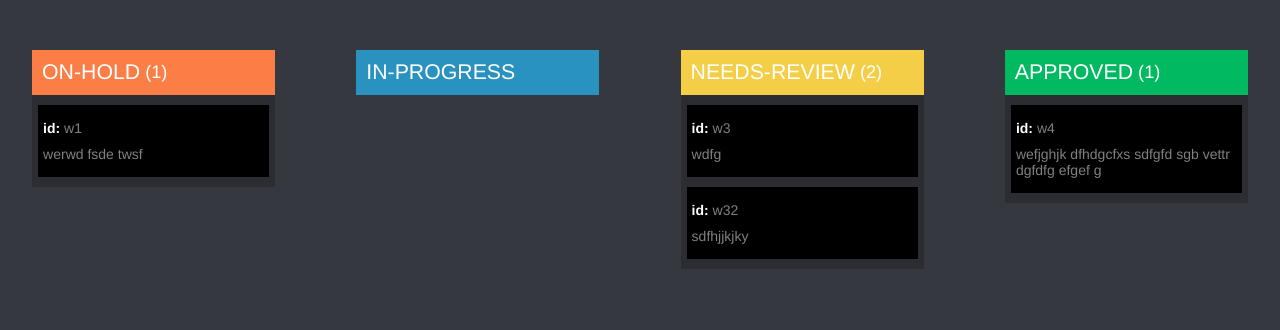
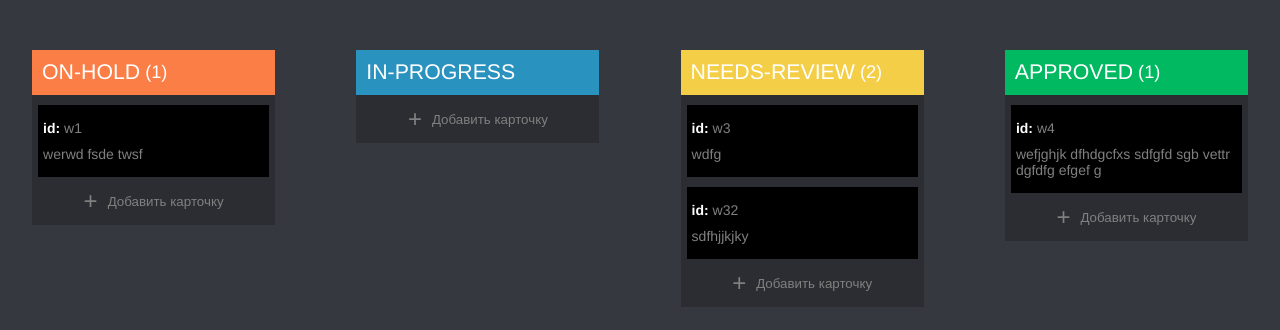
Before and after one commit to IgorokNerovnyi1980/test-kanban, a React (Create React App) app: page / in a window 1280 px wide. Shown: the top 330 px of the page. Built offline with nearby package versions, Linux system fonts and the light colour scheme.

Commit message:
add basic logic for create new task

```diff
--- a/src/App.js
+++ b/src/App.js
@@ -23,6 +23,10 @@ const GlobalStyle = createGlobalStyle `
   h1, h2, h3, h4,h5, h6{
     font-weight: normal;
   }
+  input, textarea, button{
+    outline: none;
+    border:none;
+  }
 
   body{
     font-family: 'Helvetica', sans-serif;
@@ -33,10 +37,6 @@ const GlobalStyle = createGlobalStyle `
     overflow-x: hidden;
     background: #ffffff;
     line-height: normal;
-  }
-
-  input, textarea{
-    outline: none;
   }
 
   @media (min-width: 1921px) {
--- a/src/components/Column.jsx
+++ b/src/components/Column.jsx
@@ -2,7 +2,8 @@ import React from 'react';
 import styled from 'styled-components';
 import {variables} from '../variables';
 //components
-import Task from './Task'
+import Task from './Task';
+import NewTask from './NewTask';
 
 const Wrapper = styled.div`
     width:20%;
@@ -29,7 +30,6 @@ const Title = styled.div`
     p{
         padding-left:5px;
     }
-
 `;
 
 const Column = (
@@ -53,6 +53,7 @@ const Column = (
                     text={text}
                 />
             ))}
+            <NewTask />
         </Wrapper>
     )
 };
--- /dev/null
+++ b/src/components/NewTask.jsx
@@ -0,0 +1,115 @@
+import React, {useState} from 'react';
+import styled from 'styled-components';
+import {variables} from '../variables';
+
+const Form = styled.form`
+    width:100%;
+    margin-top:10px;
+    padding:5px 10px;
+    display:flex;
+    flex-direction:column;
+    align-items:center;
+    textArea{
+        padding:5px;
+        min-width:100%;
+        min-height:100px;
+        resize:none;
+        background-color:${variables.textAreaBG};
+        color:${variables.secondaryClr};
+
+    };
+`;
+
+const BtnBox = styled.div`
+    width:100%;
+    margin-top:10px;
+    display:flex;
+    justify-content:flex-start;
+    align-items:center;
+`;
+
+const Btn = styled.button`
+    min-width: ${props => props.width ? '60%': '10%'};
+    min-height:30px;
+    padding:10px 0;
+    background-color:${props => props.bg ? `${variables.textAreaBG}`: `${variables.secondaryBG}`};
+    margin-left:${props => props.left ? '5px' : 'unset'};
+    display:flex;
+    justify-content:${props => props.center ? 'center': 'flex-start'};
+    align-items:center;
+    color:${variables.secondaryClr};
+    cursor:pointer;
+    transition:0.2s;
+    :hover{
+        background-color:${props => props.hover ? `${variables.taskBG}` : 'unset'};
+    }
+    p{
+        padding-left:10px;
+    }
+`;
+
+const Icon = styled.span`
+    font-size:${variables.iconFZ};
+`;
+
+const NewTask = () => {
+
+    const [ isOpen, setIsOpen ] = useState(false);
+    const [ inputValue, setInputValue ] = useState('');
+
+    const handleOpen = () => {
+        setIsOpen(true);
+    };
+
+    const handleClose = () => {
+        setIsOpen(false);
+    };
+
+    const handleSubmmit = e => {
+        e.preventDefault();
+        console.log(inputValue);
+        setInputValue('');
+        setIsOpen(false);
+    };
+
+    const changeInputValue = e => {
+        setInputValue(e.target.value);
+    };
+
+    return(
+
+            isOpen ?
+                <Form onSubmit={handleSubmmit}>
+                    <textarea
+                        onChange={changeInputValue}
+                        value={inputValue}
+                    />
+                    <BtnBox>
+                        <Btn
+                            type='submit'
+                            width
+                            bg
+                            center
+                            hover
+
+                        >
+                            Добавить карточку
+                        </Btn>
+                        <Btn
+                            left
+                            hover
+                            center
+                            onClick={handleClose}
+                        >
+                            <Icon>&#215;</Icon>
+                        </Btn>
+                    </BtnBox>
+                </Form>
+            :
+            <Btn onClick={handleOpen} >
+                <Icon>&#43;</Icon>
+            <p>Добавить карточку</p>
+            </Btn>
+        )
+};
+export default NewTask;
--- a/src/components/Task.jsx
+++ b/src/components/Task.jsx
@@ -5,7 +5,7 @@ import {variables} from '../variables';
 const Wrapper = styled.div`
     width:95%;
     min-height:50px;
-    background-color:black;
+    background-color:${variables.taskBG};
     margin-top:10px;
     :last-child{
         margin-bottom:10px;
@@ -26,6 +26,7 @@ const Content = styled.div`
     }
 `;
 
+
 const Task = (
     {
         id ='test',
--- a/src/variables.js
+++ b/src/variables.js
@@ -2,6 +2,8 @@ export const variables = {
     //backgrounds
     mainBG: '#35383f',
     secondaryBG: '#2b2d33',
+    taskBG:'black',
+    textAreaBG:'#4f463e',
     accentBG:'#6a7d7d',
     //colors
     mainClr: 'white',
@@ -10,6 +12,7 @@ export const variables = {
     titleFZ: '1.3em',
     mainFZ: '1em',
     secondayFZ: '0.8em',
+    iconFZ:'1.8em',
     //box-shadow
     // other
     //media
```
